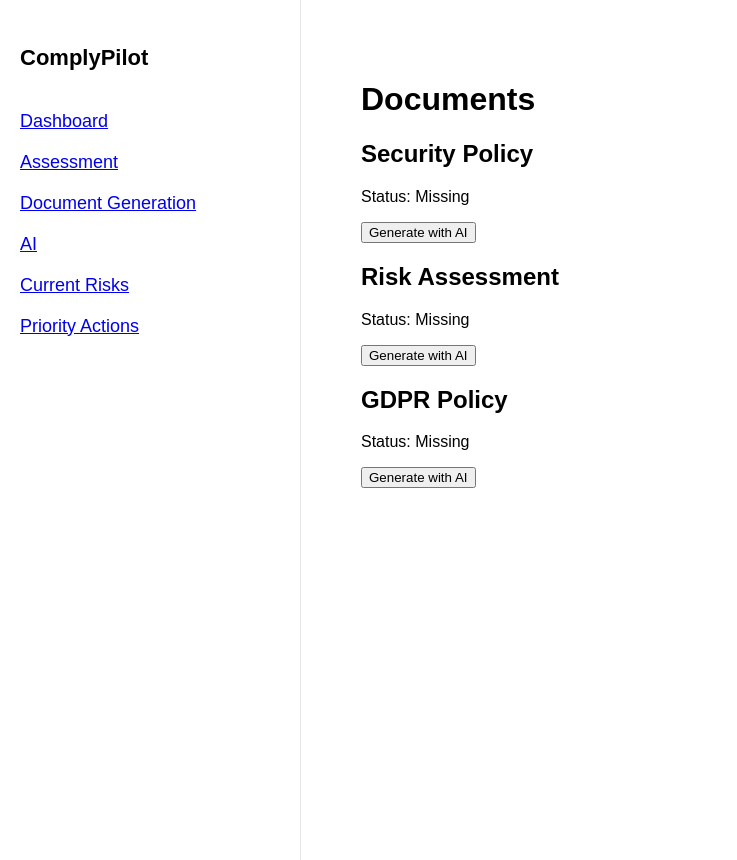
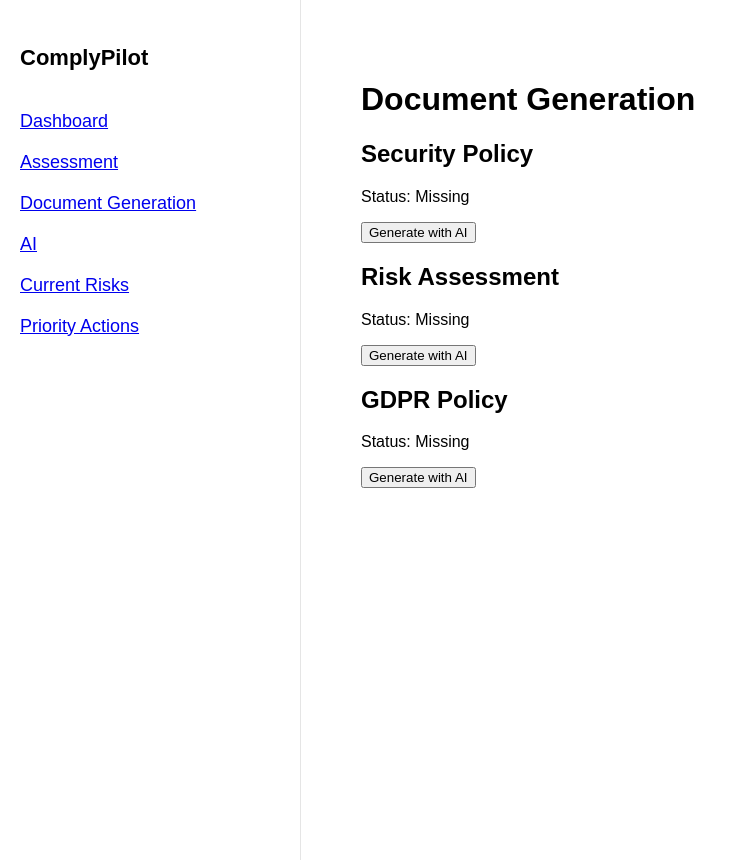
Before and after one commit to abdisamad9009-dot/complypilot-frontend, a Next.js app: page /documents in a window 1280 px wide. Shown: the whole page, without its empty margins (0-737 px from the left). Built offline with nearby package versions, Linux system fonts and the light colour scheme.

Commit message:
Update page.tsx

```diff
--- a/app/documents/page.tsx
+++ b/app/documents/page.tsx
@@ -9,48 +9,34 @@ export default function Documents() {
     router.push(`/chat?type=${encodeURIComponent(type)}`);
   };
 
-  return (
-    <main className="min-h-screen bg-white p-10">
-      <h1 className="text-3xl font-semibold mb-10">Documents</h1>
+  const Card = ({ title }: { title: string }) => (
+    <div className="border border-neutral-200 rounded-2xl p-8 mb-6 bg-white">
+      <h2 className="text-xl font-semibold text-black">{title}</h2>
 
-      {/* Security */}
-      <div className="border border-neutral-200 rounded-2xl p-8 mb-6">
-        <h2 className="text-xl font-medium text-black">Security Policy</h2>
-        <p className="text-neutral-500 mt-1 mb-6">Status: Missing</p>
+      <p className="text-neutral-500 mt-2 mb-6">
+        Status: Missing
+      </p>
 
       <button
-          onClick={() => generateDoc("Security Policy")}
-          className="bg-black text-white px-5 py-3 rounded-xl hover:opacity-90 transition"
+        onClick={() => generateDoc(title)}
+        className="bg-black text-white px-6 py-3 rounded-xl hover:opacity-90 transition"
       >
         Generate with AI
       </button>
     </div>
+  );
 
-      {/* Risk */}
-      <div className="border border-neutral-200 rounded-2xl p-8 mb-6">
-        <h2 className="text-xl font-medium text-black">Risk Assessment</h2>
-        <p className="text-neutral-500 mt-1 mb-6">Status: Missing</p>
+  return (
+    <main className="min-h-screen bg-white p-12 max-w-3xl">
+      <h1 className="text-3xl font-semibold mb-10 text-black">
+        Document Generation
+      </h1>
 
-        <button
-          onClick={() => generateDoc("Risk Assessment")}
-          className="bg-black text-white px-5 py-3 rounded-xl hover:opacity-90 transition"
-        >
-          Generate with AI
-        </button>
-      </div>
+      <Card title="Security Policy" />
 
-      {/* GDPR */}
-      <div className="border border-neutral-200 rounded-2xl p-8">
-        <h2 className="text-xl font-medium text-black">GDPR Policy</h2>
-        <p className="text-neutral-500 mt-1 mb-6">Status: Missing</p>
+      <Card title="Risk Assessment" />
 
-        <button
-          onClick={() => generateDoc("GDPR Policy")}
-          className="bg-black text-white px-5 py-3 rounded-xl hover:opacity-90 transition"
-        >
-          Generate with AI
-        </button>
-      </div>
+      <Card title="GDPR Policy" />
     </main>
   );
 }
```
Lines whose indentation alone changed are shown as unchanged.
